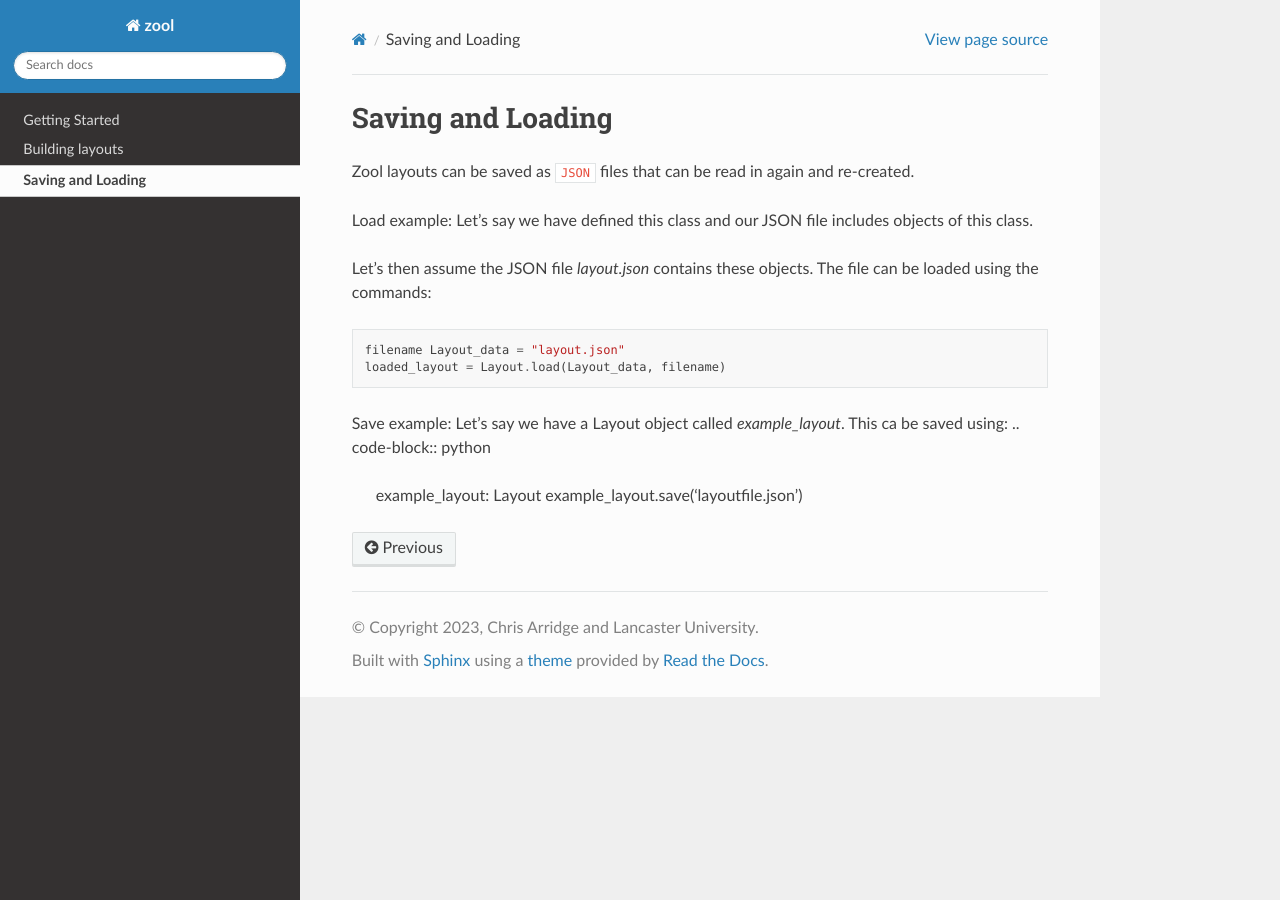
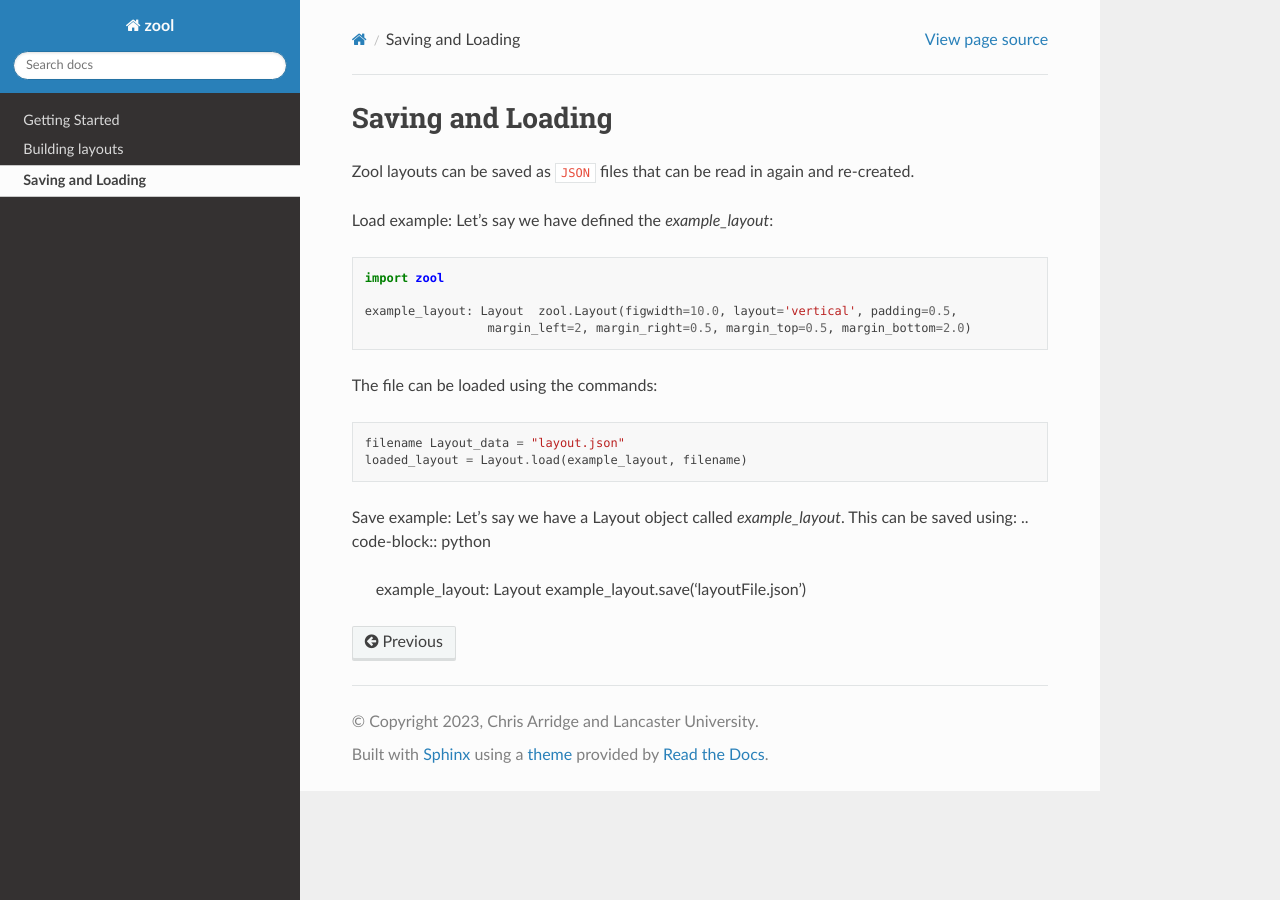
Before and after one commit to chrisarridge/zool, a Sphinx documentation site: the page built from docs/source/save-and-load.rst, in a window 1280 px wide. Built offline with Sphinx 7.4.7 and the Read the Docs theme 2.0.0, drawn with Linux system fonts in a browser that asks for light colours.

Commit message:
Fixed the load documentation

```diff
--- a/docs/source/save-and-load.rst
+++ b/docs/source/save-and-load.rst
@@ -3,31 +3,27 @@ Saving and Loading
 Zool layouts can be saved as ``JSON`` files that can be read in again and re-created.
 
 Load example:
-Let's say we have defined this class and our JSON file includes objects of this class.
+Let's say we have defined the `example_layout`:
 
 .. code-block:: python
-    import json
 
-    class Layout_data:
-        def __init__(self, data):
-            self.data = data
 
-        @classmethod
-        def from_json(cls, json_data):
-            # Assuming the JSON data has a key called 'data'
-            return cls(json_data['data'])
+    import zool
 
-Let's then assume the JSON file `layout.json` contains these objects.
+    example_layout: Layout  zool.Layout(figwidth=10.0, layout='vertical', padding=0.5,
+                     margin_left=2, margin_right=0.5, margin_top=0.5, margin_bottom=2.0)
+
+
 The file can be loaded using the commands:
 
 .. code-block:: python
 
     filename Layout_data = "layout.json"
-    loaded_layout = Layout.load(Layout_data, filename)
+    loaded_layout = Layout.load(example_layout, filename)
 
 Save example:
 Let's say we have a Layout object called `example_layout`.
-This ca be saved using:
+This can be saved using:
 .. code-block:: python
     example_layout: Layout
-    example_layout.save('layoutfile.json')
+    example_layout.save('layoutFile.json')
```
